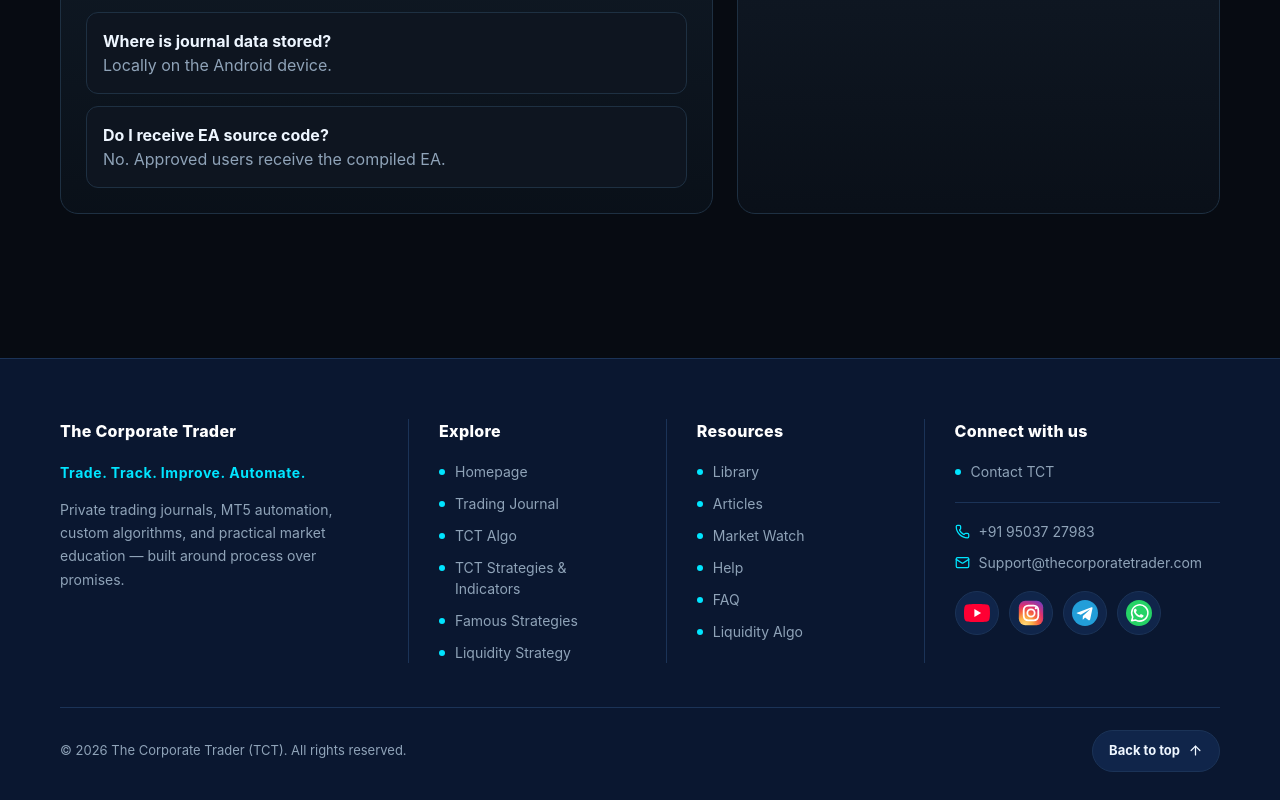
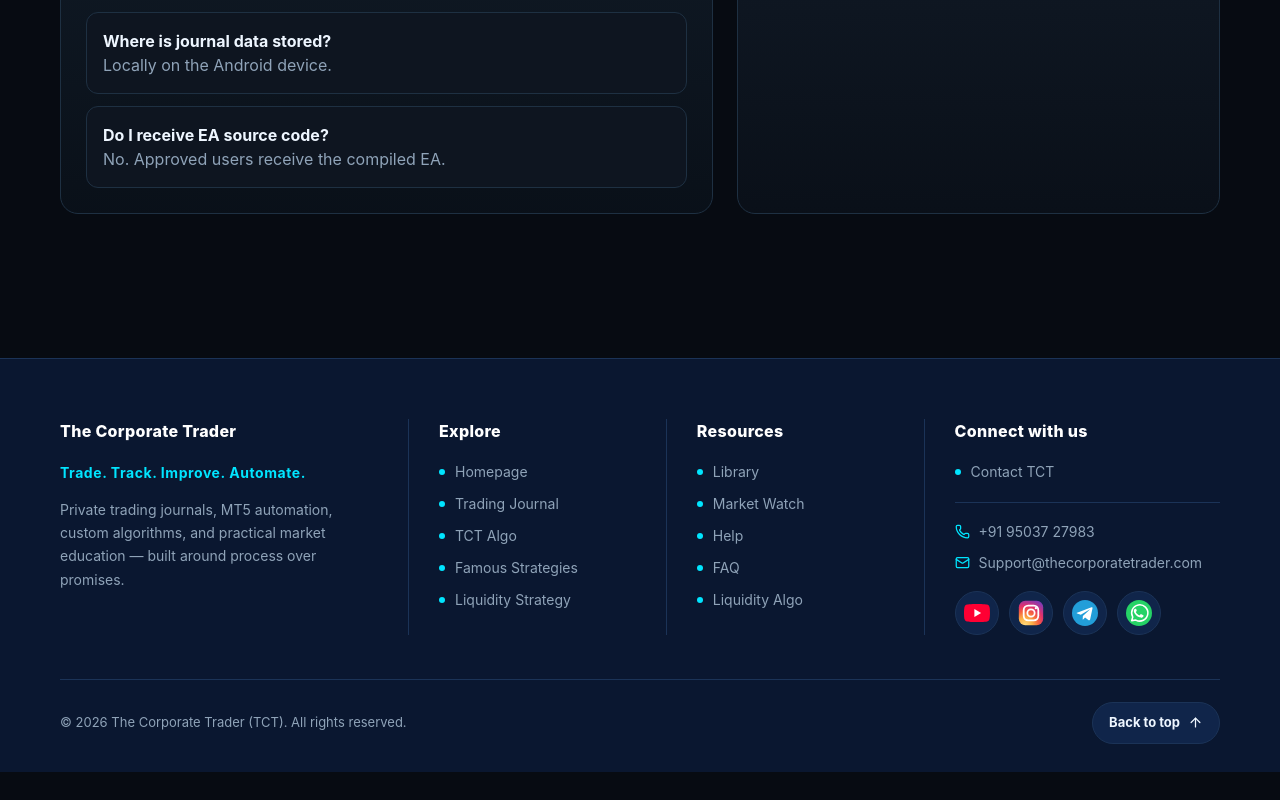
Before and after one commit to Thecorporatetrader/The-corporate-trader, a Next.js app: page /faq in a window 1280 px wide. Shown: the part 623-1423 px from the top of the page. After the commit the page ends 1395 px from the top, so only its background shows below. Built offline with nearby package versions, Linux system fonts and the light colour scheme; no server answers.

Commit message:
Remove unavailable products and articles from navigation

```diff
--- a/components/Footer.tsx
+++ b/components/Footer.tsx
@@ -14,14 +14,12 @@
   { label: 'Homepage', href: '/' },
   { label: 'Trading Journal', href: '/journal' },
   { label: 'TCT Algo', href: '/algo' },
-  { label: 'TCT Strategies & Indicators', href: '/strategies' },
   { label: 'Famous Strategies', href: '/#famous-strategies' },
   { label: 'Liquidity Strategy', href: '/liquidity' },
 ];
 
 const resourceLinks: FooterLink[] = [
   { label: 'Library', href: '/library' },
-  { label: 'Articles', href: '/articles' },
   { label: 'Market Watch', href: '/post' },
   { label: 'Help', href: '/help' },
   { label: 'FAQ', href: '/faq' },
--- a/components/Nav.tsx
+++ b/components/Nav.tsx
@@ -20,7 +20,6 @@
 
 const productItems = [
   { label: 'TCT Algo', href: '/algo', description: 'Rule-based trade management for MT5', icon: Bot },
-  { label: 'Strategies & Indicators', href: '/strategies', description: 'Explore tools for your trading process', icon: BookOpen },
   { label: 'Trading Journal', href: '/journal', description: 'Track, review, and learn from your trades', icon: Smartphone },
   { label: 'Build Your Own Algo', href: '/algo#custom-algo-section', description: 'Turn your strategy rules into automation', icon: Settings2 },
 ];
@@ -28,7 +27,6 @@
 const learnItems = [
   { label: 'Library', href: '/library', description: 'Build your knowledge with free resources', icon: BookOpen },
   { label: 'Famous Strategies', href: '/#famous-strategies', description: 'Explore approaches from well-known traders', icon: Bot },
-  { label: 'Articles', href: '/articles', description: 'Practical insights for a disciplined process', icon: BookOpen },
 ];
 
 function NavDropdown({ title, items, mobile = false, onNavigate }: { title: string; items: typeof productItems; mobile?: boolean; onNavigate?: () => void }) {
```
